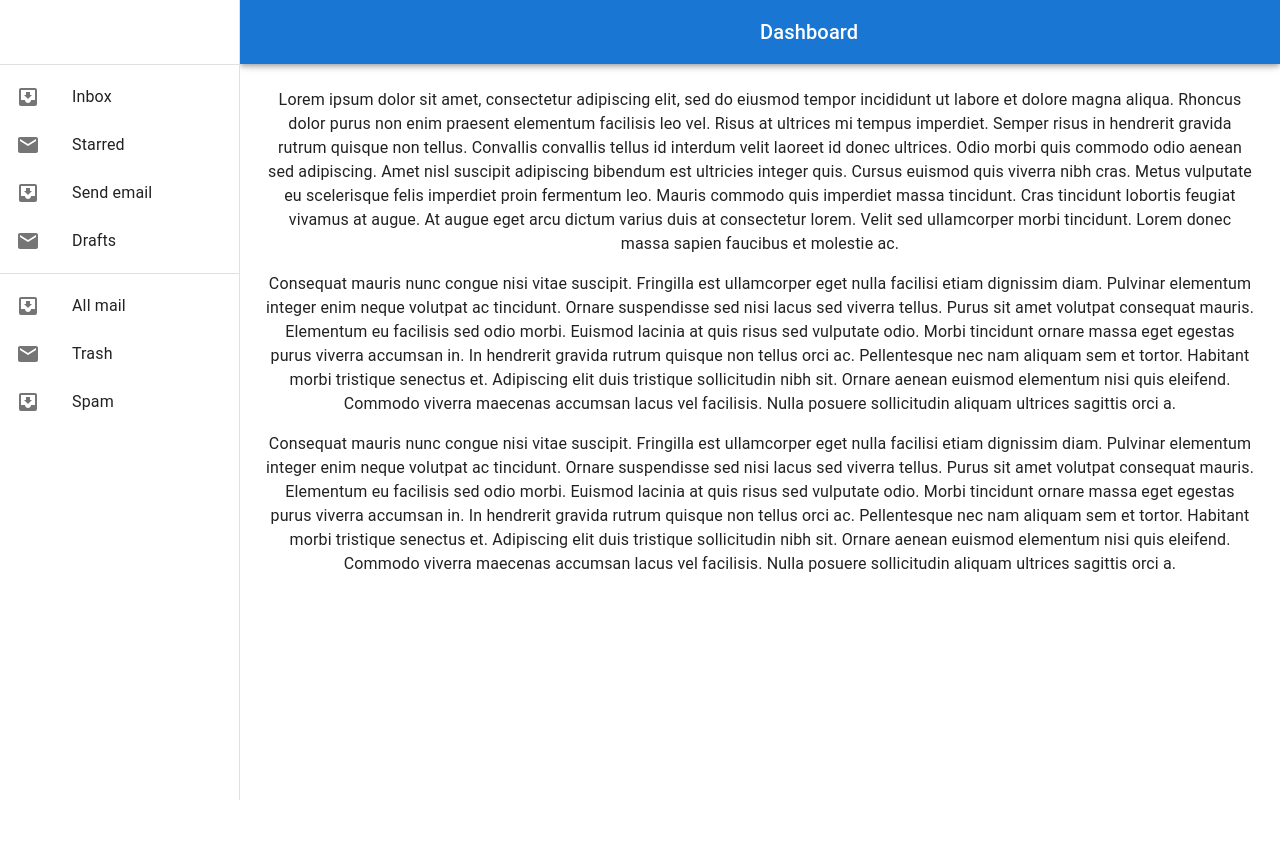
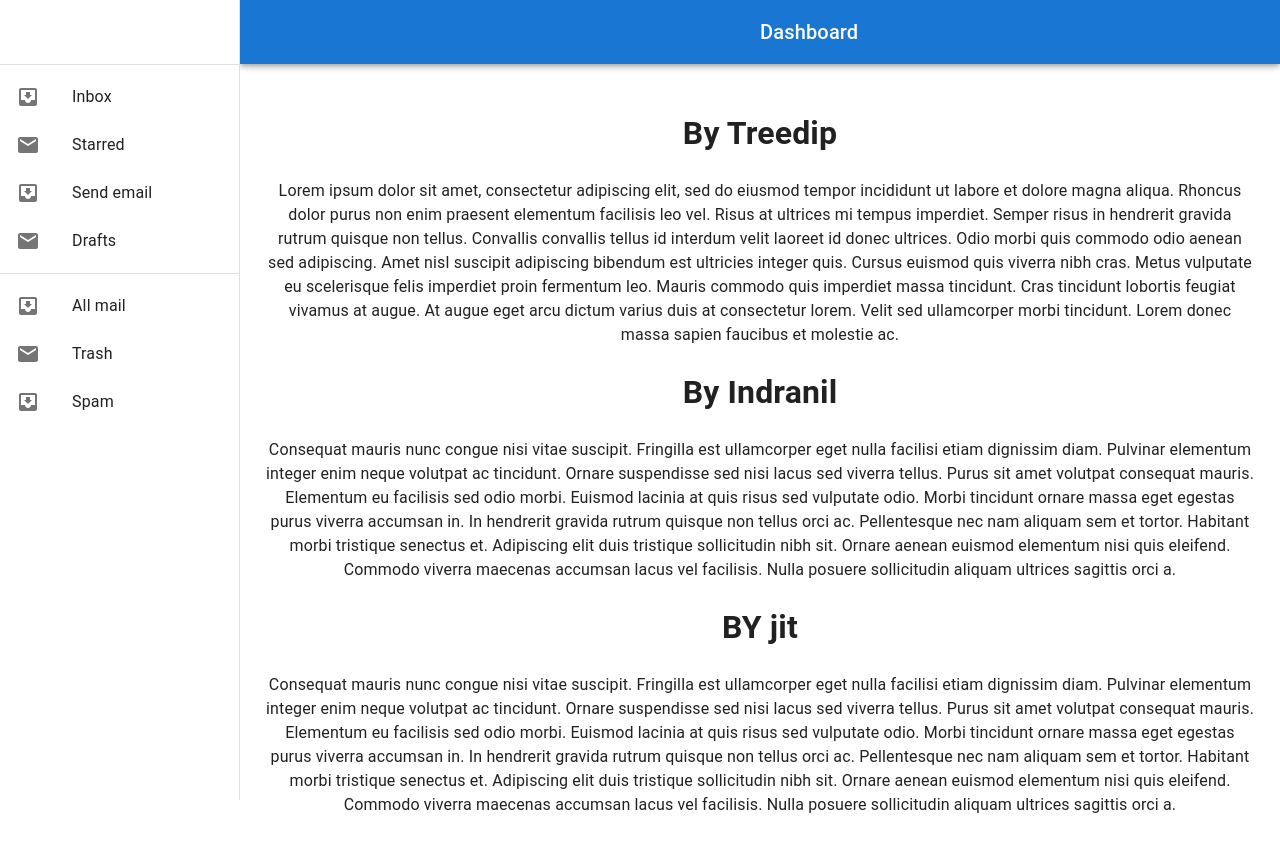
Before and after one commit to Trideep555/react-app, a React (Create React App) app: page /dashboard in a window 1280 px wide. Shown: the top 852 px of the page. Before the commit the page ends 800 px from the top, so only its background shows below. Built offline with nearby package versions, Linux system fonts and the light colour scheme.

Commit message:
heding inserted

```diff
--- a/src/components/Sidebar.js
+++ b/src/components/Sidebar.js
@@ -123,7 +123,10 @@ function Sidebar(props) {
         sx={{ flexGrow: 1, p: 3, width: { sm: `calc(100% - ${drawerWidth}px)` } }}
       >
         <Toolbar />
+
+        <h1>By Treedip</h1>
         <Typography paragraph>
+
           Lorem ipsum dolor sit amet, consectetur adipiscing elit, sed do eiusmod
           tempor incididunt ut labore et dolore magna aliqua. Rhoncus dolor purus non
           enim praesent elementum facilisis leo vel. Risus at ultrices mi tempus
@@ -137,7 +140,9 @@ function Sidebar(props) {
           consectetur lorem. Velit sed ullamcorper morbi tincidunt. Lorem donec massa
           sapien faucibus et molestie ac.
         </Typography>
+        <h1> By Indranil</h1>
         <Typography paragraph>
+
           Consequat mauris nunc congue nisi vitae suscipit. Fringilla est ullamcorper
           eget nulla facilisi etiam dignissim diam. Pulvinar elementum integer enim
           neque volutpat ac tincidunt. Ornare suspendisse sed nisi lacus sed viverra
@@ -150,6 +155,7 @@ function Sidebar(props) {
           eleifend. Commodo viverra maecenas accumsan lacus vel facilisis. Nulla
           posuere sollicitudin aliquam ultrices sagittis orci a.
         </Typography>
+        <h1>BY jit</h1>
         <Typography paragraph>
           Consequat mauris nunc congue nisi vitae suscipit. Fringilla est ullamcorper
           eget nulla facilisi etiam dignissim diam. Pulvinar elementum integer enim
```
